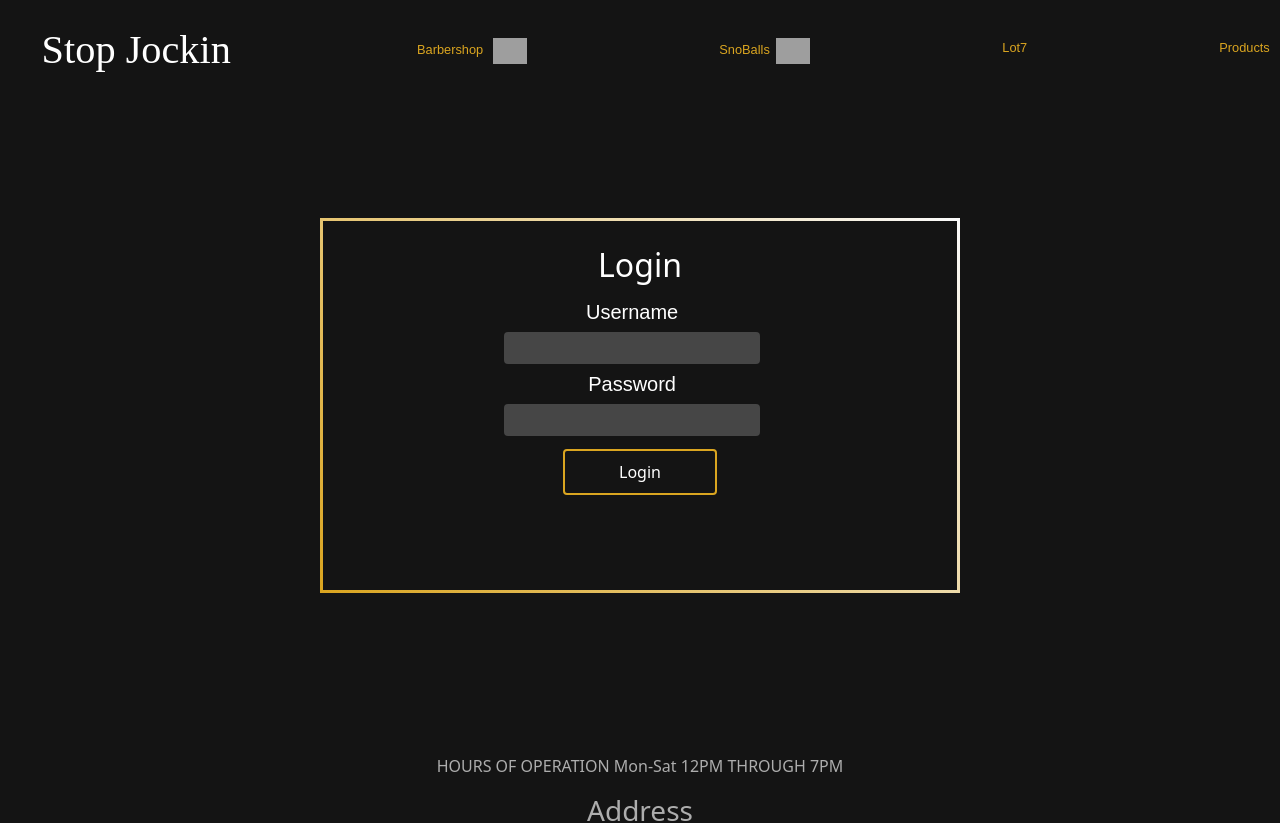
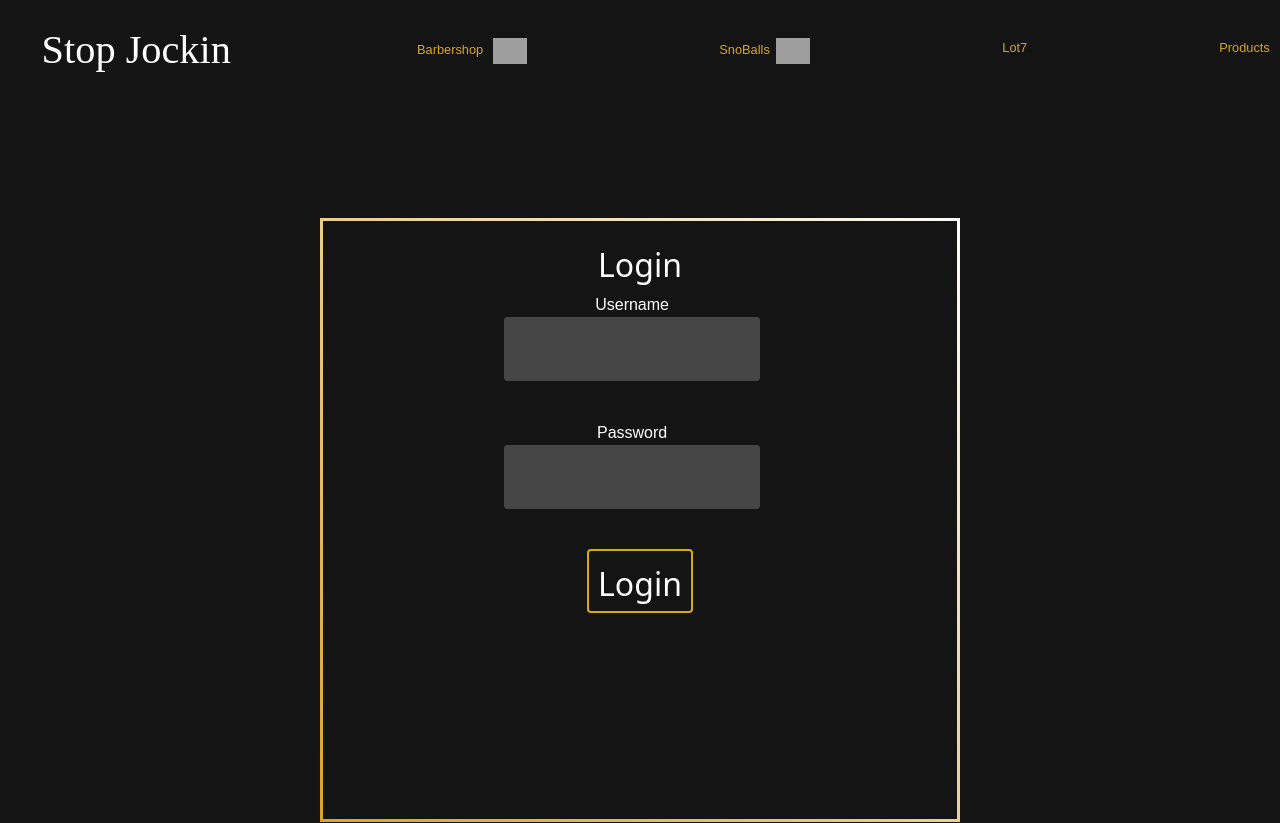
Before and after one commit to tetonkaa/StopJockinFrontend, a React (Create React App) app: page /login in a window 1280 px wide. Shown: the top 823 px of the page. Built offline with nearby package versions, Linux system fonts and the light colour scheme; grey boxes are pictures that could not be loaded; a web font is replaced by a local one.

Commit message:
update styling

```diff
--- a/package.json
+++ b/package.json
@@ -18,7 +18,7 @@
     "web-vitals": "^2.1.4"
   },
   "scripts": {
-    "start": "npm i serve -g && serve -s build",
+    "start": "react-scripts start",
     "build": "react-scripts build",
     "test": "react-scripts test",
     "eject": "react-scripts eject"
--- a/src/components/commentsForm/index.js
+++ b/src/components/commentsForm/index.js
@@ -1,5 +1,7 @@
 import { useState, useEffect } from 'react'
 import axios from 'axios'
+import './main.css'
+
 
 const Comment = ({setCommentKey}) => {
 
--- /dev/null
+++ b/src/components/commentsForm/main.css
@@ -0,0 +1,3 @@
+.content-under input{
+    width: 25vw;
+}
--- a/src/pages/Login/main.css
+++ b/src/pages/Login/main.css
@@ -1,35 +1,27 @@
 .SignUp{
-    height: 75vh;
+    height: 100vh;
     width: 50%;
     color:white;
     margin: auto;
     text-align:center;
-    margin-top: 5%;
-    padding-top: 5%;
+    padding-top: 10%;
     border-radius: 14px;
     background-color: rgba(255, 239, 19, 0.);
+    font-size: 4vh;
 }
 
 .signUpForm{
+    height: 70%;
+}
 
-    height: 75%;
-    padding: 2vw;
-    border: solid rgb(83, 83, 83);
-    border-radius: 14px;
-    border-image: linear-gradient(45deg, goldenrod, rgb(250, 250, 250)) 1
-
-}
 .input-texts{
-    /* border: dotted red; */
     margin-left: -35%;
     font-family: 'Mandali', sans-serif;
-    font-size: 24px;
+    height: 16vh;
 }
 
 .LogInLabel{
     margin-left: 14.7vw;
-    font-size: 20px;
-
     border-radius: 4px;
     border-color: none;
     border-top-style: hidden;
@@ -41,7 +33,6 @@
 
 .input-texts input{
     margin-left: 14.7vw;
-    font-size: 20px;
     background-color: rgb(70, 70, 70);
     border-radius: 4px;
     border-color: none;
@@ -50,6 +41,7 @@
     border-left-style: hidden;
     border-bottom-style: hidden;
     width: 20vw;
+    height: 8vh;
 }
 
 input[type=text]:focus{
@@ -70,5 +62,24 @@ input[type=text]:focus{
     border: 2px solid goldenrod;
     background-color: rgb(20, 20, 20);
     color:white;
-    width: 12vw;
+    height: 12vh;
+    font-size: 6vh;
+    margin:auto;
+    padding: auto;
   }
+
+.loginh2{
+    font-size: 12vh !important;
+}
+
+
+
+
+.signupSize{
+    height: 70vh;
+}
+
+
+@media screen and (max-height: 388px) {
+
+  }
--- a/src/pages/SignUp/index.js
+++ b/src/pages/SignUp/index.js
@@ -37,7 +37,7 @@ export default function SignUp({setIsLoggedIn, isLoggedIn}) {
         <div className="SignUp">
             <div className="signUpForm">
             <h2 >Sign Up</h2>
-            <Link to='/login'>Log In</Link>
+            <Link className="link2login" to='/login'>Log In</Link>
 
             <form onSubmit={submitHandler}>
                 <div className="input-texts">
--- a/src/pages/SignUp/main.css
+++ b/src/pages/SignUp/main.css
@@ -1,6 +1,5 @@
 .SignUp{
-    height: 75vh;
-    width: 50%;
+    height: 100%;
     color:white;
     margin: auto;
     text-align:center;
@@ -13,23 +12,22 @@
 
 .signUpForm{
 
-    height: 70% !important;
+    height: 90% !important;
     padding: 2vw;
     border: solid rgb(83, 83, 83);
     border-radius: 14px;
     border-image: linear-gradient(45deg, goldenrod, rgb(250, 250, 250)) 1;
 
+
 }
 .input-texts{
     font-family: 'Mandali', sans-serif;
-
-
+    font-size: 2vh !important;
 }
 
 .input-texts input{
-
     margin-left: 14.7vw;
-    font-size: 20px;
+    font-size: 10vh;
     background-color: rgb(255, 21, 21);
     border-radius: 4px;
     border-color: none;
@@ -38,6 +36,7 @@
     border-left-style: hidden;
     border-bottom-style: hidden;
     width: 20vw;
+    height: 8vh;
 
 }
 
@@ -51,3 +50,17 @@ input[type=text]:focus{
     background-color: black;
     color:whitesmoke;
   }
+
+.signInbutton{
+    font-size: 4vh !important;
+    height: 8vh !important;
+
+}
+
+h2{
+    font-size: 2vh;
+}
+
+.link2login{
+    font-size: 3vh !important;
+}
--- a/src/pages/barbershop/index.js
+++ b/src/pages/barbershop/index.js
@@ -36,9 +36,10 @@ const data = [
 export default function Barbershop() {
 
     return (
-      <>
+        <>
         <div className="barberContainer">
               <div className="menu">
+
             <Carousel fade controls={false} indicators={false}>
              {data.map((slide, i) => {
               return (
@@ -58,16 +59,16 @@ export default function Barbershop() {
                 <ul>
                     <li>Any type of Fade(Tuesday-Saturday)</li><aside>$30</aside>
                     <li>Lining/Edge Up</li><aside>$30</aside>
-                    <li>Kids Haircuts (5 and under)</li><aside>$30</aside>
-                    <li>Kids Haircuts (6 through 14)</li><aside>$30</aside>
+                    <li>Kids Haircuts (5 and under)</li><aside>$20</aside>
+                    <li>Kids Haircuts (6 through 14)</li><aside>$15</aside>
                     <li>Beard Trim with Lining/Edge Up</li><aside>$30</aside>
-                    <li>Hair Shampoo</li><aside>$30</aside>
-                    <li>Hair Line Restoration (SMP)</li><aside>$30</aside>
+                    <li>Hair Shampoo</li><aside>$50</aside>
+                    <li>Hair Line Restoration (SMP)</li><aside>$300</aside>
 
                 </ul>
+                <p className="emailLink">Need a cut? <a  href="mailto: angel.l.ppuente@gmail.com">Hit us up </a></p>
             </div>
         </div>
-                <p className="emailLink">Need a cut? <a  href="mailto: angel.l.ppuente@gmail.com">Hit us up </a></p>
         </>
 
     )
--- a/src/pages/barbershop/main.css
+++ b/src/pages/barbershop/main.css
@@ -8,8 +8,8 @@
 }
 
 .barberContainer{
-    height: 100vh;
-    width:100%;
+    height: 100%;
+
     animation-name: pageLoadInFader;
     animation-duration: 1.5s;
     animation-play-state: running;
@@ -19,18 +19,17 @@
 .menu{
     color: white;
     font-size: 2.5vh;
-    padding-left: 45vw;
     border: solid rgb(255, 255, 255);
     border-image: linear-gradient(45deg, goldenrod, rgb(250, 250, 250)) 1;
     margin:auto;
-    padding-right: 1.5vh;
-    padding-top: 1.5vh;
+    padding: 5vw;
+
 }
 
 .menu ul{
-    list-style-image: url('https://i.imgur.com/ZSPDaYQ.png');
     list-style-position: outside;
     text-align: center;
+
 }
 
 aside{
@@ -54,25 +53,23 @@ aside{
     100%{filter: opacity(100%)}
 }
 
-.barberText img{
-    height: 25vh;
-    width: auto;
+.menu img{
+
     border: solid rgb(83, 83, 83) 10px;
     border-image: linear-gradient(45deg, goldenrod, rgb(250, 250, 250)) 1;
     filter: opacity(1) !important;
     border-radius: 0px;
-    margin-left: 25vw;
-
+    height: 40vh;
+    position:relative;
+    bottom: 1vh;
+    margin-left: 4vw;
 
 
 }
 
-.barberText .carousel{
-    bottom: 15vh;
+.menu .carousel{
+
     filter: opacity(1) !important;
 
+    margin: auto
 }
-
-.barberText .carousel img{
-    height: 50vh;
-}
--- a/src/pages/comments/main.css
+++ b/src/pages/comments/main.css
@@ -11,7 +11,8 @@
 }
 
 .CommentComponent{
-    height: 100vh;
+    height: 100%;
+
 }
 
 .commentForm{
@@ -32,15 +33,14 @@
 .input-texts input{
 
     margin-left: 14.7vw;
-    font-size: 20px;
-
+    font-size: 4vh;
     border-radius: 4px;
     border-color: none;
     border-top-style: hidden;
     border-right-style: hidden;
     border-left-style: hidden;
     border-bottom-style: hidden;
-    width: 20vw;
+
 
 }
 
@@ -51,12 +51,13 @@
 
 .comment{
     color: white;
-    background-color: rgb(17, 17 ,17 , 1);
-    width: 50%;
+    background-color: rgb(22, 22, 22);
+    width: 70%;
     margin: auto;
     text-align: center;
     border-collapse: separate;
     border-radius: 10%;
+    border: goldenrod solid;
 
 }
 
@@ -69,3 +70,16 @@
     background-color: #333333;
     border-radius: 12px;
 }
+
+@media screen and (max-width: 470px) {
+    .comment{
+        color: white;
+        background-color: rgb(22, 22, 22);
+        margin: auto;
+        text-align: center;
+        border-collapse: separate;
+        border-radius: 10%;
+        border: goldenrod solid;
+        font-size: 2vh;
+    }
+  }
```
